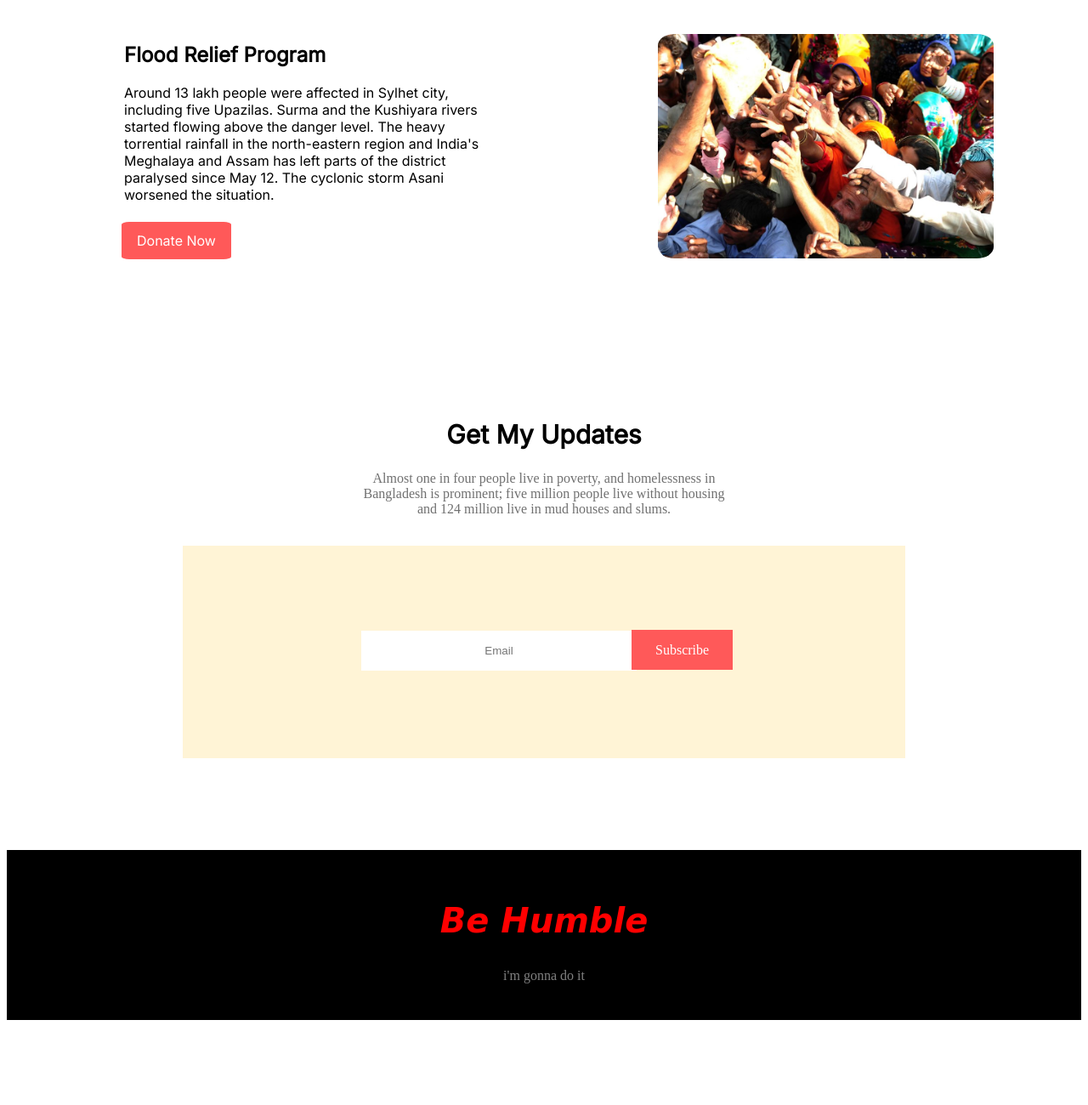
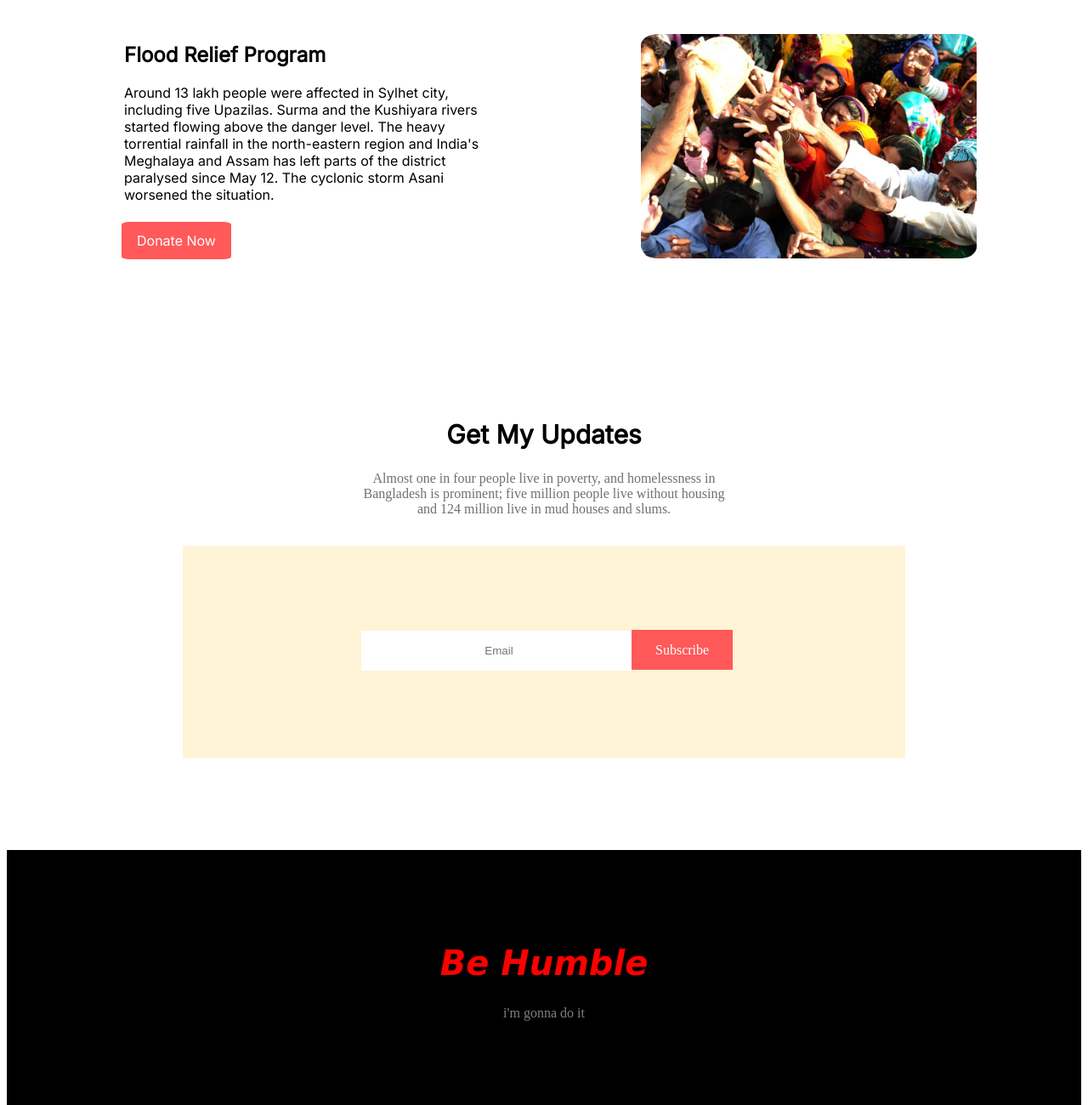
Before and after one commit to JsArafath/main-donate-today, a plain HTML site: page index.html in a window 1280 px wide. Shown: the part 1863-3163 px from the top of the page at 85% size. Before the commit the page ends 3063 px from the top, so only its background shows below. Drawn offline with Linux system fonts and the light colour scheme.

Commit message:
update-assign

```diff
--- a/index.html
+++ b/index.html
@@ -150,8 +150,8 @@
     <br><br>
 
 
-    <section class="footer-container">
-        <div class="footer-contain">
+    <footer>
+        <div>
             <h1>
                 Be Humble
             </h1>
@@ -161,7 +161,7 @@
 
         </div>
 
-    </section>
+    </footer>
 
 </body>
 
--- a/style.css
+++ b/style.css
@@ -1,7 +1,7 @@
 body {
     background-image: url(cover-photo.jpg);
     background-size: cover;
-    height: 90vh;
+    height: 95vh;
     background-repeat: no-repeat;
 }
 
@@ -164,7 +164,7 @@ body {
 .width-section img {
     width: 250%;
     border-radius: 5%;
-    margin-left: -310px;
+    margin-left: -330px;
 }
 
 .right-shape {
@@ -207,17 +207,18 @@ body {
 
 
 
-.footer-container {
+footer {
     height: 200px;
     text-align: center;
     background-color: black;
     display: flex;
-    position: inherit;
     align-items: center;
     justify-content: center;
+    background-size: auto;
+    padding: 50px;
 }
 
-.footer-container h1 {
+footer h1 {
     font-family: 'Lobster', cursive;
     font-style: italic;
     color: red;
@@ -225,6 +226,6 @@ body {
 }
 
 
-.footer-container p {
+footer p {
     color: gray;
 }
```
